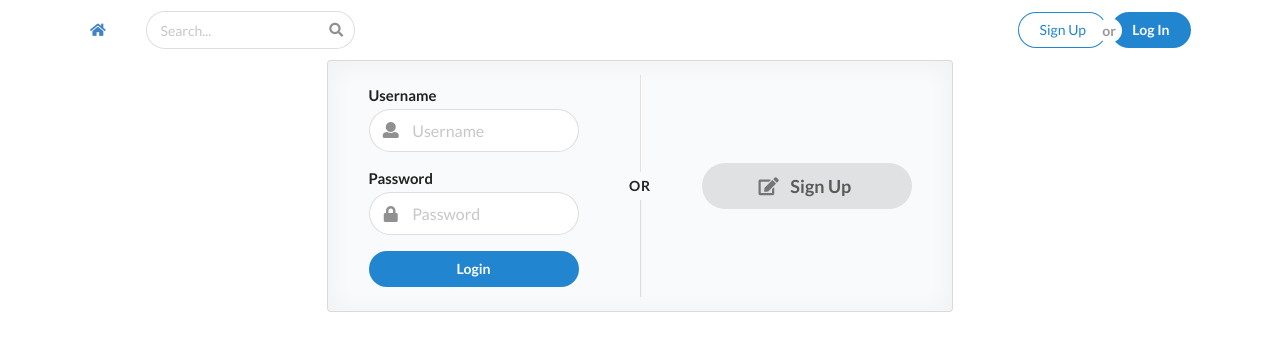
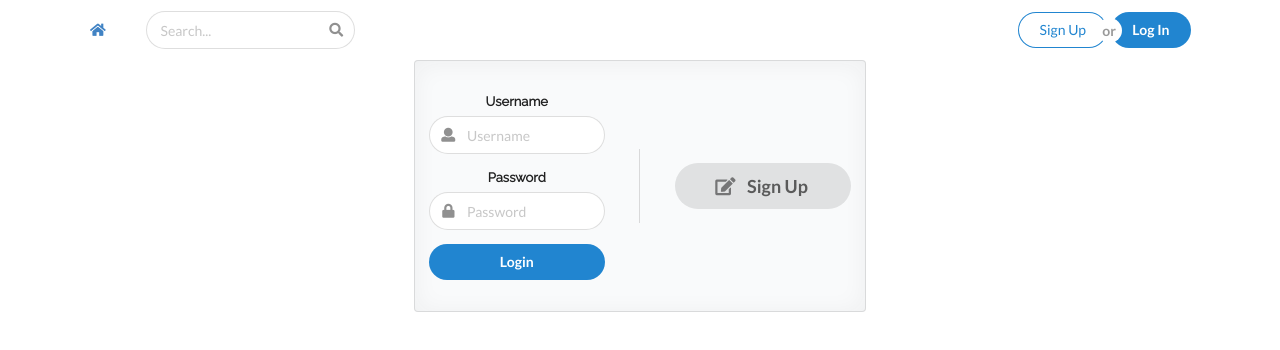
Before and after one commit to billiebongo/reddit-clone, a Vue app in the folder frontend/: page /signin in a window 1280 px wide. Shown: the top 350 px of the page. Built offline with nearby package versions, Linux system fonts and the light colour scheme.

Commit message:
changing default font

```diff
--- a/frontend/public/index.html
+++ b/frontend/public/index.html
@@ -16,6 +16,7 @@
     <!--Semantic UI JS -->
     <script src="https://cdnjs.cloudflare.com/ajax/libs/semantic-ui/2.4.1/semantic.min.js"
             integrity="sha256-t8GepnyPmw9t+foMh3mKNvcorqNHamSKtKRxxpUEgFI=" crossorigin="anonymous"></script>
+    <link href="https://fonts.googleapis.com/css?family=Raleway" rel="stylesheet">
     <title>RC</title>
 </head>
 <body>
@@ -26,4 +27,9 @@
 <div id="app"></div>
 <!-- built files will be auto injected -->
 </body>
+<style>
+    body {
+        font-family: 'Raleway', sans-serif;
+    }
+</style>
 </html>
--- a/frontend/src/components/Header.vue
+++ b/frontend/src/components/Header.vue
@@ -1,11 +1,9 @@
 <template>
-    <div class="ui secondary menu">
+    <div class="ui secondary menu stackable">
         <!--put website logo here?-->
         <div class="item">
             <router-link to="/"><i class="home icon"></i></router-link>
         </div>
-
-
         <!--just placing this search bar function here for fun-->
         <div class="item">
             <div class="ui search">
--- a/frontend/src/components/auth/SignIn.vue
+++ b/frontend/src/components/auth/SignIn.vue
@@ -2,14 +2,12 @@
     <div>
         <div class="ui container">
             <app-header></app-header>
-        </div>
-        <div class="ui middle aligned two column centered grid">
-            <div class="row">
+
+            <div class="ui middle aligned four column centered grid">
+                <div class="ui placeholder segment">
+                    <div class="ui two column very relaxed divided stackable grid">
                         <div class="column">
-                    <div class="ui placeholder segment">
-                        <div class="ui two column very relaxed stackable grid">
-                            <div class="column">
-                                <div class="ui large form">
+                            <div class="ui form">
                                 <div class="field">
                                     <label>Username</label>
                                     <div class="ui left icon input">
@@ -27,6 +25,7 @@
                                 <div class="ui blue submit button">Login</div>
                             </div>
                         </div>
+
                         <div class="middle aligned column">
                             <router-link to="/signup">
                                 <div class="ui big button">
@@ -36,15 +35,8 @@
                             </router-link>
                         </div>
                     </div>
-
-                        <div class="ui vertical divider">
-                            Or
                 </div>
             </div>
-                </div>
-
-            </div>
-
         </div>
     </div>
 
@@ -62,5 +54,21 @@
 </script>
 
 <style scoped>
+    #center-hozi-verti {
+        display: flex;
+        justify-content: center;
+        align-items: center;
+        align-content: center;
+        flex-wrap: wrap;
+    }
 
+    #outer {
+        display: flex;
+        justify-content: center;
+        align-items: center;
+        align-content: center;
+        height: 100%;
+        position: relative;
+        flex-wrap: wrap;
+    }
 </style>
```
Lines whose indentation alone changed are shown as unchanged.
